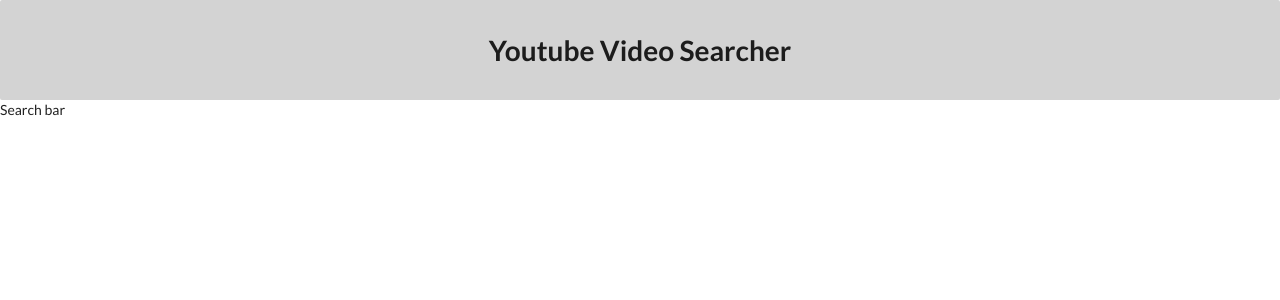
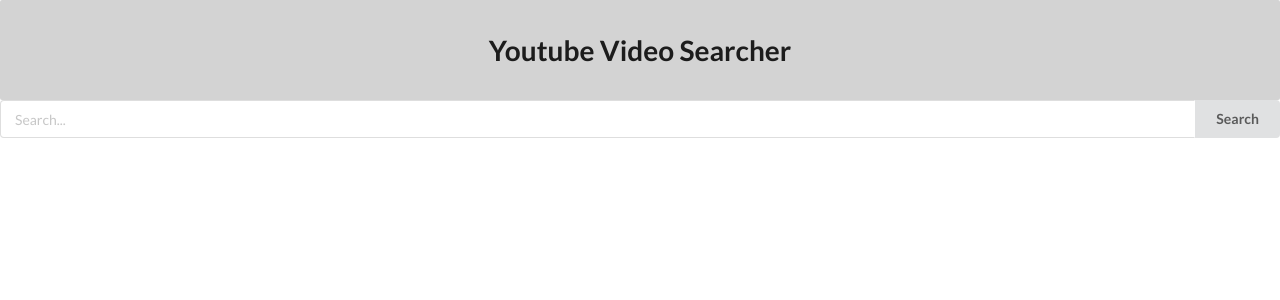
Before and after one commit to OussamaAlouat/youtube-video-search-react, a React (Create React App) app: page / in a window 1280 px wide. Shown: the top 300 px of the page. Built offline with nearby package versions, Linux system fonts and the light colour scheme.

Commit message:
Add searchBar content

```diff
--- a/src/components/SearchBar.js
+++ b/src/components/SearchBar.js
@@ -2,7 +2,12 @@
 
 class SearchBar extends React.Component {
   render() {
-    return <div>Search bar</div>
+    return (
+    <div className="ui fluid action input">
+      <input type="text" placeholder="Search..."/>
+      <div className="ui button">Search</div>
+    </div>
+    )
   }
 }
 
```
